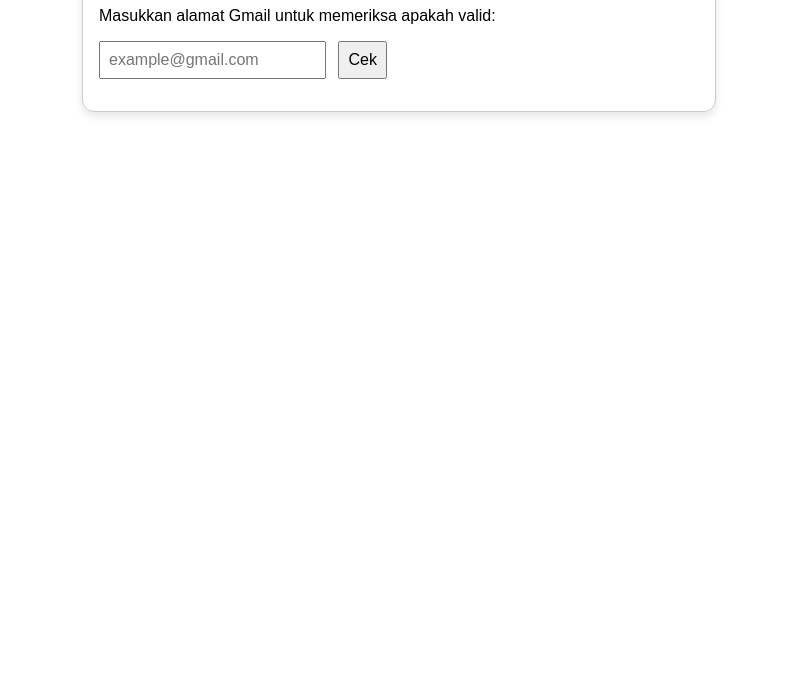
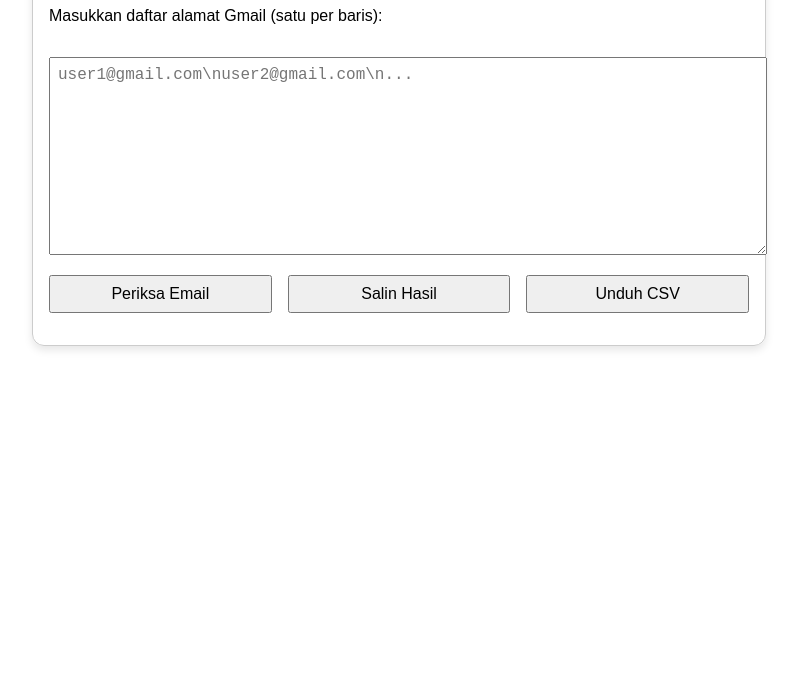
Before and after one commit to lngnyntk/gmailchecker, a plain HTML site: page index.html in a window 1280 px wide. Shown: the part 122-800 px from the top of the page, without its empty margins (241-1039 px from the left). Drawn offline with Linux system fonts and the light colour scheme.

Commit message:
Update index.html

```diff
--- a/index.html
+++ b/index.html
@@ -3,50 +3,89 @@
 <head>
   <meta charset="UTF-8" />
   <meta name="viewport" content="width=device-width, initial-scale=1.0" />
-  <title>Simple Gmail Checker</title>
+  <title>Mass Gmail Checker</title>
   <style>
     body {
       font-family: Arial, sans-serif;
-      max-width: 600px;
+      max-width: 700px;
       margin: 2rem auto;
       padding: 1rem;
       border: 1px solid #ccc;
       border-radius: 12px;
       box-shadow: 0 4px 8px rgba(0,0,0,0.1);
     }
-    input, button {
+    textarea, button {
+      width: 100%;
       padding: 0.5rem;
       font-size: 1rem;
-      margin-right: 0.5rem;
+      margin-top: 1rem;
     }
-    .valid {
+    ul {
+      list-style-type: none;
+      padding-left: 0;
+    }
+    li.valid {
       color: green;
     }
-    .invalid {
+    li.invalid {
       color: red;
+    }
+    .btn-group {
+      display: flex;
+      gap: 1rem;
     }
   </style>
 </head>
 <body>
-  <h1>Gmail Checker</h1>
-  <p>Masukkan alamat Gmail untuk memeriksa apakah valid:</p>
-  <input type="text" id="email" placeholder="example@gmail.com" />
-  <button onclick="checkGmail()">Cek</button>
-  <p id="result"></p>
+  <h1>Mass Gmail Checker</h1>
+  <p>Masukkan daftar alamat Gmail (satu per baris):</p>
+  <textarea id="emailList" rows="10" placeholder="user1@gmail.com\nuser2@gmail.com\n..."></textarea>
+  <div class="btn-group">
+    <button onclick="checkEmails()">Periksa Email</button>
+    <button onclick="copyResults()">Salin Hasil</button>
+    <button onclick="exportResults()">Unduh CSV</button>
+  </div>
+  <ul id="results"></ul>
 
   <script>
-    function checkGmail() {
-      const email = document.getElementById("email").value.trim();
-      const result = document.getElementById("result");
+    const resultsData = [];
+
+    function checkEmails() {
+      const list = document.getElementById("emailList").value.trim().split("\n");
+      const results = document.getElementById("results");
       const regex = /^[a-zA-Z0-9._%+-]+@gmail\.com$/;
+      results.innerHTML = "";
+      resultsData.length = 0;
 
-      if (regex.test(email)) {
-        result.textContent = "✅ Alamat Gmail valid.";
-        result.className = "valid";
-      } else {
-        result.textContent = "❌ Alamat Gmail tidak valid.";
-        result.className = "invalid";
-      }
+      list.forEach(email => {
+        const li = document.createElement("li");
+        email = email.trim();
+        const isValid = regex.test(email);
+
+        li.textContent = `${isValid ? '✅' : '❌'} ${email} ${isValid ? 'valid' : 'tidak valid'}.`;
+        li.className = isValid ? "valid" : "invalid";
+        results.appendChild(li);
+
+        resultsData.push({ email, status: isValid ? "Valid" : "Tidak Valid" });
+      });
+    }
+
+    function copyResults() {
+      const text = resultsData.map(r => `${r.email} - ${r.status}`).join("\n");
+      navigator.clipboard.writeText(text).then(() => alert("Hasil disalin ke clipboard!"));
+    }
+
+    function exportResults() {
+      const csvContent = "data:text/csv;charset=utf-8," +
+        ["Email,Status", ...resultsData.map(r => `${r.email},${r.status}`)].join("\n");
+
+      const encodedUri = encodeURI(csvContent);
+      const link = document.createElement("a");
+      link.setAttribute("href", encodedUri);
+      link.setAttribute("download", "hasil_gmail_checker.csv");
+      document.body.appendChild(link);
+      link.click();
+      document.body.removeChild(link);
     }
   </script>
 </body>
```
